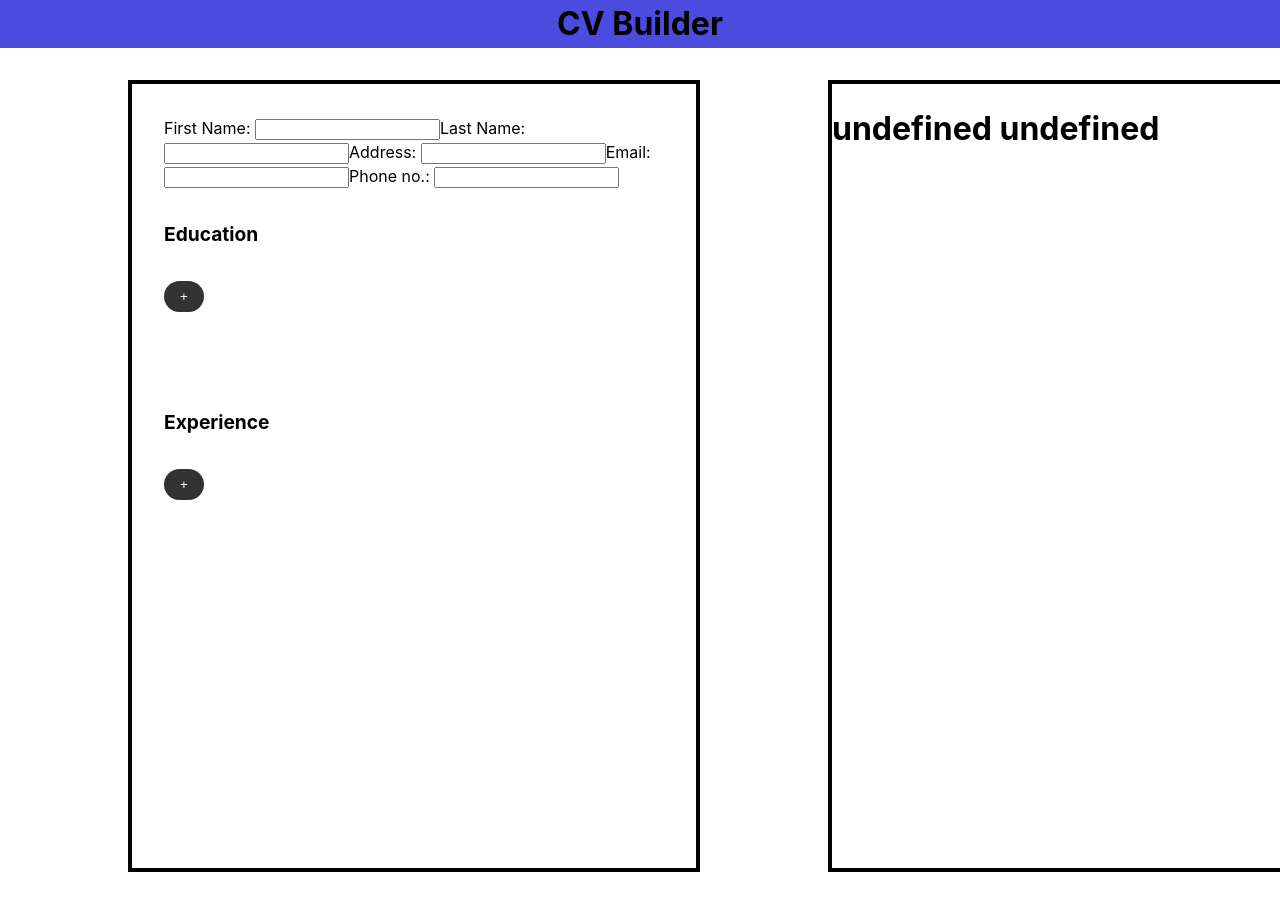
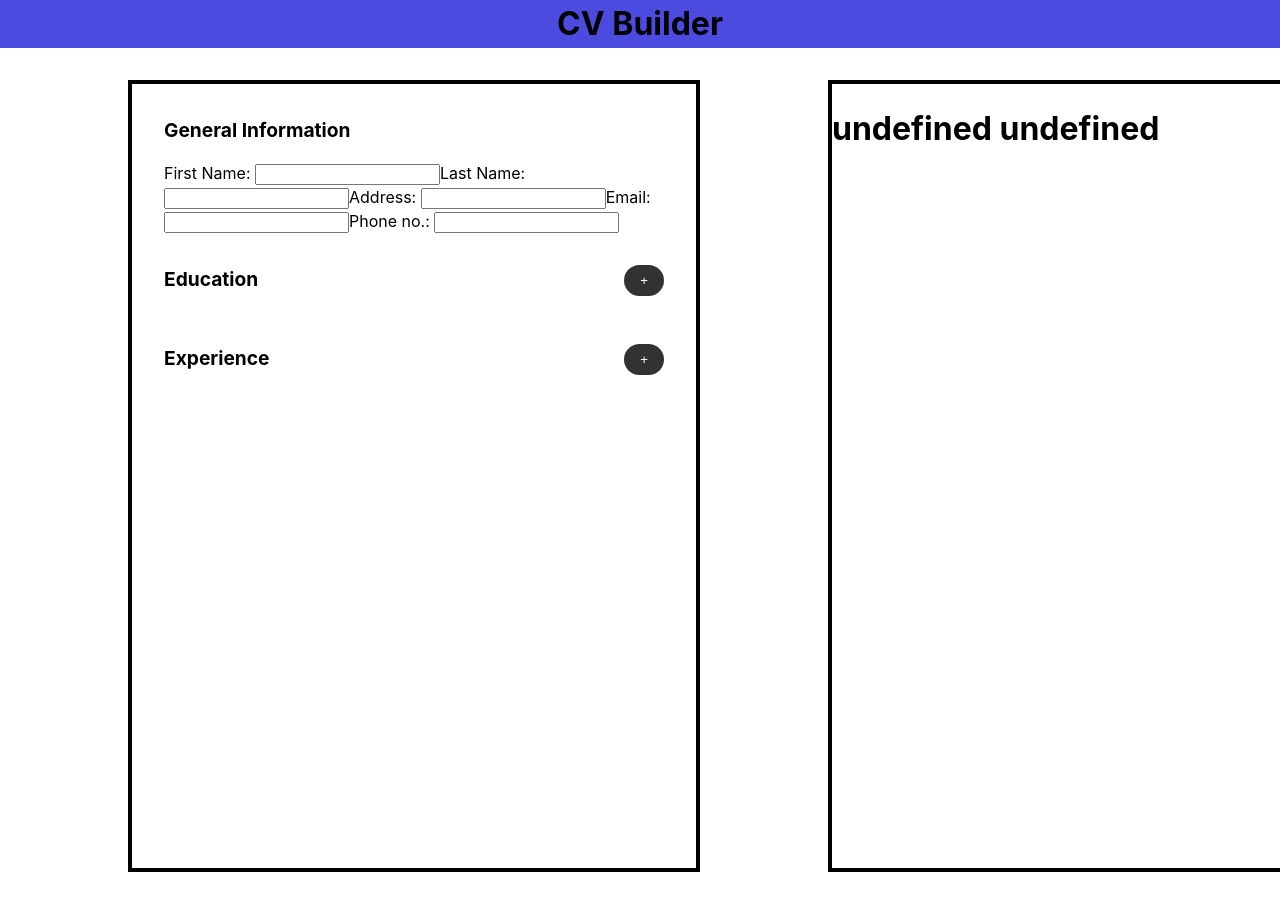
Before and after one commit to Meeran-Tofiq/cv-generator-react, a React (Vite) app: page / in a window 1280 px wide. Shown: the top 904 px of the page. Built offline with nearby package versions, Linux system fonts and the light colour scheme.

Commit message:
Refactor structure for easier styling with divs

```diff
--- a/src/EducationForm.jsx
+++ b/src/EducationForm.jsx
@@ -2,8 +2,9 @@ import { useState } from "react";
 
 export default function Education({ education, setEducation }) {
 	return (
-		<>
-			<span>Education</span>
+		<div className="education">
+			<span>
+				Education
 				<button
 					type="button"
 					className="add"
@@ -18,6 +19,7 @@ export default function Education({ education, setEducation }) {
 				>
 					+
 				</button>
+			</span>
 			<ul>
 				{education.map((edu) => (
 					<EducationForm
@@ -27,7 +29,7 @@ export default function Education({ education, setEducation }) {
 					/>
 				))}
 			</ul>
-		</>
+		</div>
 	);
 }
 
--- a/src/ExperienceForm.jsx
+++ b/src/ExperienceForm.jsx
@@ -1,7 +1,8 @@
 export default function Experience({ experience, setExperience }) {
 	return (
-		<>
-			<span>Experience</span>
+		<div className="experience">
+			<span>
+				Experience
 				<button
 					type="button"
 					className="add"
@@ -16,6 +17,7 @@ export default function Experience({ experience, setExperience }) {
 				>
 					+
 				</button>
+			</span>
 			<ul>
 				{experience.map((exp) => (
 					<ExperienceForm
@@ -25,7 +27,7 @@ export default function Experience({ experience, setExperience }) {
 					/>
 				))}
 			</ul>
-		</>
+		</div>
 	);
 }
 
--- a/src/GeneralInfoForm.jsx
+++ b/src/GeneralInfoForm.jsx
@@ -21,6 +21,7 @@ export default function GeneralInfoForm({ info, onChange }) {
 
 	return (
 		<div className="general-info">
+			<span>General Information</span>
 			<form>
 				<label>
 					First Name:{" "}
```
Lines whose indentation alone changed are shown as unchanged.
